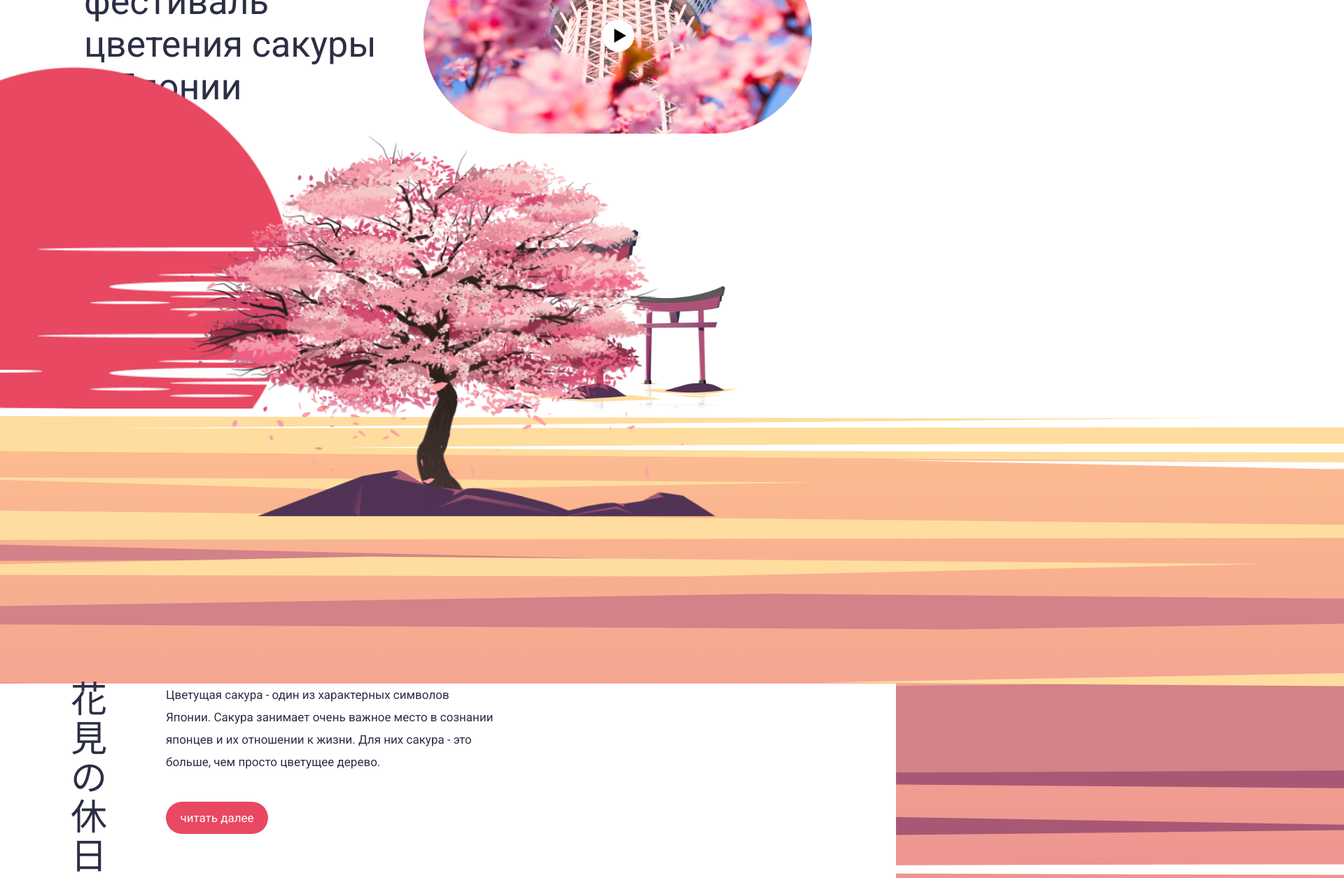
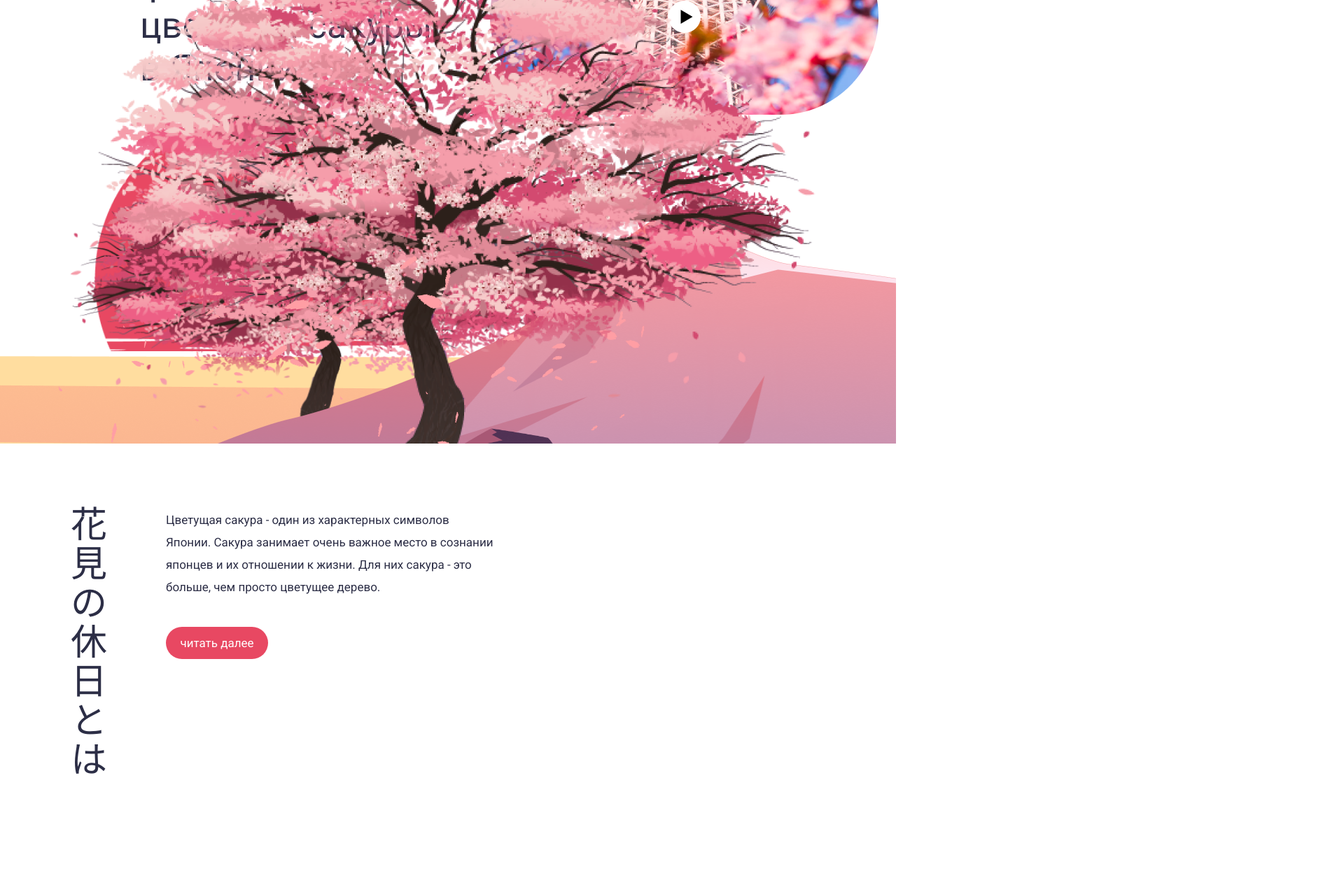
Before and after one commit to Sayyoraxon/sakura, a React (Create React App) app: page / in a window 1280 px wide. Shown: the part 220-1475 px from the top of the page at 70% size, 1920 px wide, since content can reach past the window. Built offline with nearby package versions, Linux system fonts and the light colour scheme.

Commit message:
first commit

```diff
--- a/src/App.css
+++ b/src/App.css
@@ -2,7 +2,6 @@
 
 body {
     margin: 0;
-    overflow-x: hidden;
 }
 
 * {
--- a/src/layout/Layout.css
+++ b/src/layout/Layout.css
@@ -65,15 +65,15 @@ nav button {
 
 .layout {
     width: 100%;
-    height: 1075px;
-    overflow-x: hidden;
+    height: 1200px;
     overflow-y: scroll;
 }
 
 .parallax {
     width: 100%;
-    height: 1200px;
+    height: 1500px;
     position: relative;
+    overflow-y: hidden;
 }
 
 .flex {
@@ -84,6 +84,7 @@ nav button {
 }
 
 .div1 {
+    position: absolute;
     width: 423px;
     height: 232px;
     color: #2C2E46;
@@ -96,7 +97,7 @@ nav button {
 }
 
 .div2 {
-    position: relative;
+    position: absolute;
     border: 236px;
     width: 555px;
     height: 280px;
@@ -138,63 +139,51 @@ nav button {
 }
 
 .img1 {
-    width: 717px;
+    width: 800px;
     position: absolute;
-    left: -250px;
-    top: 300px;
 }
 
-.img1 img {
-    width: 717px;
-}
 
 .img2 {
     width: 765px;
+    left: 100px;
     position: absolute;
-    top: 310px;
-    left: 238px;
-    z-index: 6;
-}
-
-.img2 img {
-    width: 765px
+    z-index: 4;
 }
 
 .img3 {
     width: 6470px;
+    top: 618px;
     position: absolute;
-    top: 700px;
-    left: -1491px;
-    z-index: 5;
+    z-index: 3;
 }
 
 .img4 {
     width: 499px;
     position: absolute;
     top: 460px;
-    right: 100px
+    right: 100px;
+    z-index: 6;
 }
 
 .img5 {
-    width: 2379px;
-    top: 800px;
-    left: -1400px;
-    z-index: 3;
+    position: absolute;
+    width: 2779px;
+    top: 422px;
+    z-index: 6;
 }
 
 .img6 {
+    position: absolute;
     width: 1645px;
-    top: 800px;
-    left: -907px;
-    z-index: 2;
+    top: 591px;
+    z-index: 5;
 }
 
 .img7 {
     width:1165px;
     position: absolute;
-    top: 638px;
-    left: 1800px;
-    z-index: 2;
+    z-index: 7;
 }
 
 @media only screen and (max-width: 1440px) {
--- a/src/layout/Layout.js
+++ b/src/layout/Layout.js
@@ -52,58 +52,37 @@ const Layout = () => {
                 </nav>
             </div>
 
-            <ParallaxProvider>
-                <div className=''>
-
+            <div className='layout'
+            onScroll={(e)=>setleft(e.target.scrollTop)}>
 
                 <div className='parallax' id="parallax">
-                        <Parallax translateY={["620px", "-300px"]}>
-                          <div className='flex'>
-
-                        <div className='div1'>
+                    <div className='div1'
+                        style={{top: `${width>1440 ? 177 : 30 -2*left}px`, left: width>1440 ? "440px" : "200px"}}
+                    >
                         Ханами Сакура и фестиваль цветения сакуры в Японии
                     </div>
-
-                        <div className='div2'>
+                    <div className='div2'
+                        style={{top: `${width>1440 ? 177 : 30-2*left}px`, left: width>1440 ? "925px" : "700px"}}>
                         <button className="play-button">
                             <span className="play-icon"></span>
                         </button>
                     </div>
-
+                    <img src={sun} alt="image" className='img1'
+                        style={{ left: `${width > 1440 ? -178 + left * 3.1 : -178 + left * 1.5}px`, width: `${717 - left * 1.2}px`, top: width > 1440 ? "543px" : "250px" }} />
+                    <img src={sakura} alt="image" className='img2'
+                        style={{left: `${width>1440 ? 100 + left * 2 : 100}px`, width: `${717 - left * 1.6}px`, top: `${width > 1440 ? 538 + left * 0.3 : 250}px` }} />
+                    <img src={shadow} alt="image" className='img3'
+                        style={{ width: `${6470 - left * 4}px`, left: `${-2491 + left * 2.5}px`, top: `${width > 1440 ? 911 -left *0.7 : 618 - left * 0.8}px` }} />
+                    <img src={table} alt="image" className='img4'
+                        style={{ right: `${width>1440 ? 478 - left * 0.03 : 178- left * 0.01}px`, width: `${499 - left * 1.1}px`, top: width > 1440 ? "718px" : "430px" }} />
+                    <img src={mountain} alt="mountain" className='img5'
+                        style={{ left: `${width>1440 ? -1307 + left * 3.5 :-1307 + left * 2.8 }px`, top: `${width > 1440 ? 830 -left * 0.8 : 500 - left}px`, width: `${1845 - left}px` }} />
+                    <img src={mountain1} alt="mountain" className='img6'
+                        style={{ left: `${width>1440 ? -1107 + left * 3.5 : -1107 + left * 2.8}px`, top: `${width > 1440 ? 849 - left * 0.8 : 500 - left}px`, width: `${1645 - left}px` }} />
+                    <img src={sakura1} alt="sakura" className='img7'
+                        style={{ right: `${width > 1440 ? -1000 + left * 2.2 : -1000 + left * 2.6}px`, top: `${width > 1440 ? 638 - left * 0.4 : 350 - left * 0.6}px` }} />
                 </div>
-                        </Parallax>
-
-                        <Parallax scale={[2.2, 0]} translateX={["-200px", "400px"]} translateY={["-100px", "100px"]} className='img1'>
-                            <img src={sun} alt="image" />
-                        </Parallax>
-
-                        <Parallax className='img3'>
-                        <img src={shadow} alt="image" />
-                        </Parallax>
-
-                        <Parallax scale={[1.4, 0]}  translateX={["200px", "-400px"]} className='img2'>
-                        <img src={sakura} alt="image"  />
-                        </Parallax>
-
-                        <Parallax scale={[2.2, 0.3]} translateY={["-500px", "100px"]} >
-                            <img src={table} alt="image" className='img4' />
-                        </Parallax>
-
-                        <Parallax scale={[2, 0.3]} translateY={["800px", "300px"]}>
-                            <img src={mountain1} alt="mountain" className='img6'/>
-                        </Parallax>
-
-                        <Parallax scale={[2 , 0.3]} translateY={["500px", "10px"]} >
-                         <img src={mountain} alt="mountain" className='img5'/>
-                        </Parallax>
-                        <img src={sakura1} alt="sakura" className='img7'
-                            style={{ left: `${width > 1440 ? 1800 : 1400 - left * 2.2}px`, top: `${width > 1440 ? 638 : 350 - left * 0.6}px` }} />
             </div>
-
-
-
-                </div>
-            </ParallaxProvider>
 
 
 
```
Also changed, not shown: 1 other file (tests, documents, lock files or other folders). Lines whose indentation alone changed are shown as unchanged.
